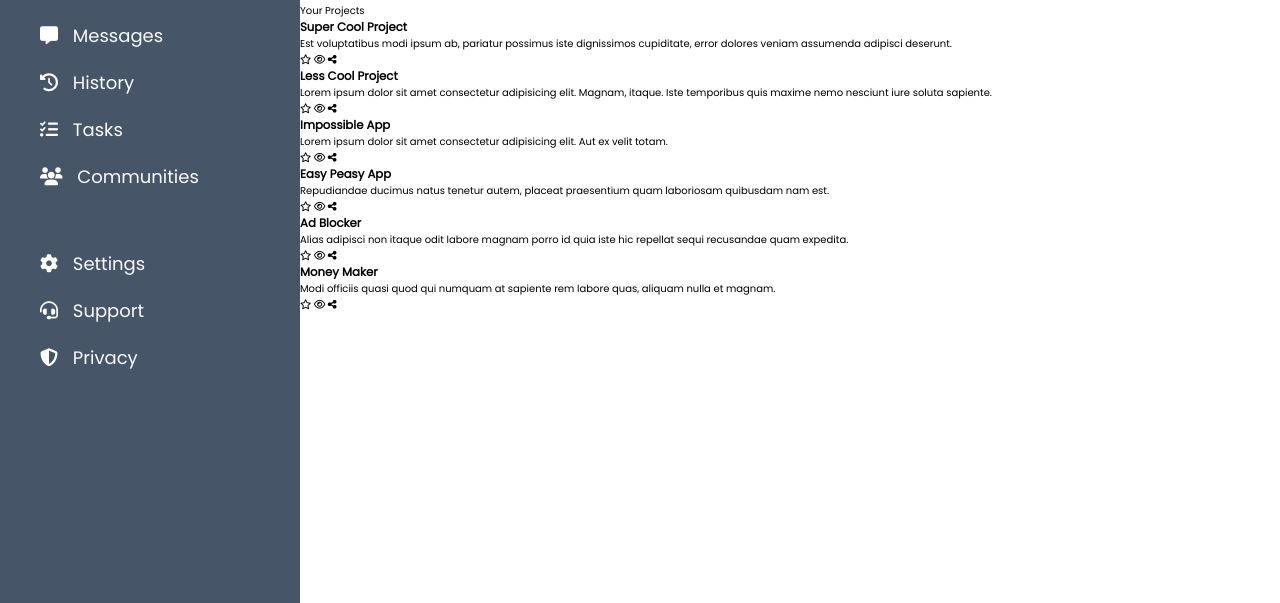
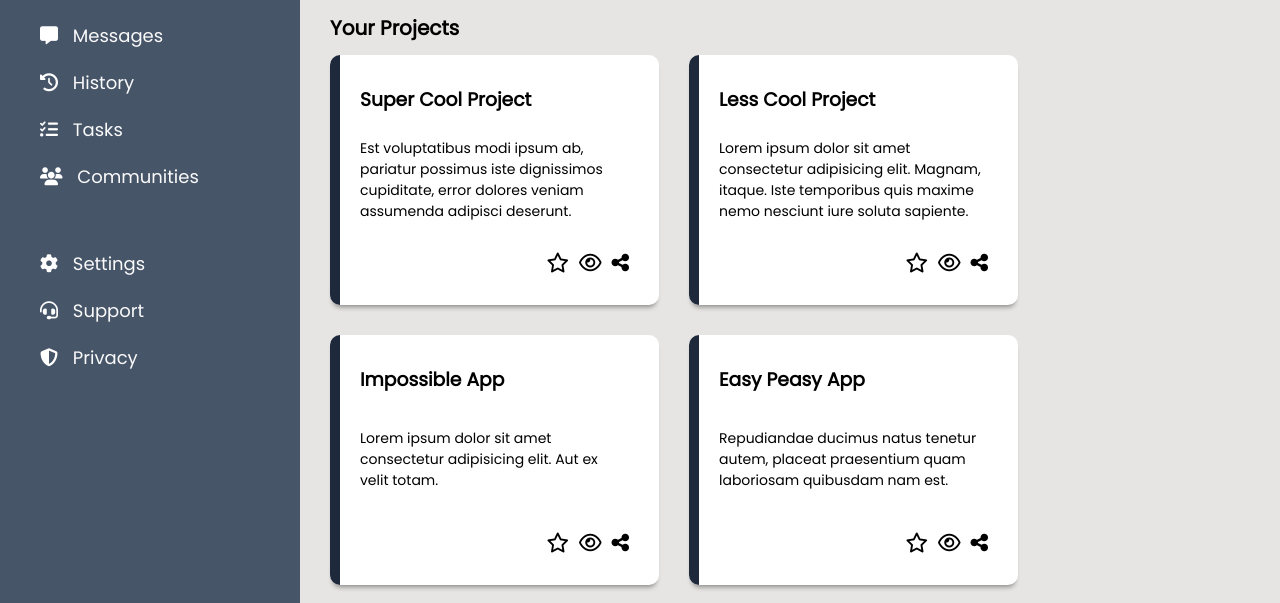
Before and after one commit to shairatorio/admin-dashboard, a plain HTML site: page index.html in a window 1280 px wide. Shown: the part 197-800 px from the top of the page. Drawn offline with Linux system fonts and the light colour scheme.

Commit message:
Styles for cards

```diff
--- a/styles.css
+++ b/styles.css
@@ -1,10 +1,12 @@
 :root {
+    --white: #ffffff;
     --slate-600: #475569;
     --slate-300: #cbd5e1;
     --slate-800: #1e293b;
     --neutral-50: #fafafa;
     --gray-200: #e5e7eb;
     --gray-400: #9ca3af;
+    --stone-200: #e7e5e4;
     --font-style-poppins: 'Poppins', sans-serif;
 }
 
@@ -68,8 +70,8 @@ header {
     display: grid;
     grid-template-columns: 1fr;
     grid-template-rows: repeat(2, 1fr);
-    padding: 2rem 4rem 2rem;
-    row-gap: 2rem;
+    padding: 1rem 4rem 2rem;
+    row-gap: 1rem;
 }
 
 .top-header {
@@ -78,7 +80,7 @@ header {
     align-items: center;
 }
 
-.top-header i {
+.top-header i{
     font-size: 1.8rem;
 }
 
@@ -169,11 +171,67 @@ header {
 
 .bottom-header-right {
     display: grid;
-    grid-auto-flow: column;
+    grid-template-columns: repeat(3, 1fr);
     place-items: center;
 }
 
 main {
     display: grid;
-    grid-template-columns: 2fr 1fr;
+    grid-template-columns: 1fr 40rem;
+    background-color: var(--stone-200);
+    padding: 3rem;
+    overflow: auto;
 }
+
+.cards {
+    display: grid;
+    gap: 3rem;
+    grid-template-columns: repeat(auto-fit, minmax(30rem, 1fr));
+    grid-auto-rows: 25rem;
+}
+
+.cards article {
+    background-color: var(--white);
+    display: grid;
+    grid-template-rows: repeat(3, 1fr);
+    padding: 3rem;
+    border-radius: 1rem;
+    box-shadow: 0 0.5rem 0.5rem -0.3rem rgba(0, 0, 0, 0.4);
+    position: relative;
+}
+
+.cards article::before {
+    content: '';
+    position: absolute;
+    top: 0;
+    left: 0;
+    height: 100%;
+    width: 1rem;
+    background-color: var(--slate-800);
+    border-radius: 2rem 0 0 2rem;
+}
+
+.title {
+    font-size: 2rem;
+    font-weight: bolder;
+    margin-bottom: 1.2rem;
+}
+
+h3 {
+    font-size: 1.872rem
+}
+
+.projects .cards p {
+    font-size: 1.4rem;
+}
+
+.cards-action {
+    display: flex;
+    justify-content: end;
+    align-items: end;
+    column-gap: 1rem;
+}
+
+.cards-action i {
+    font-size: 2rem;
+}
```
